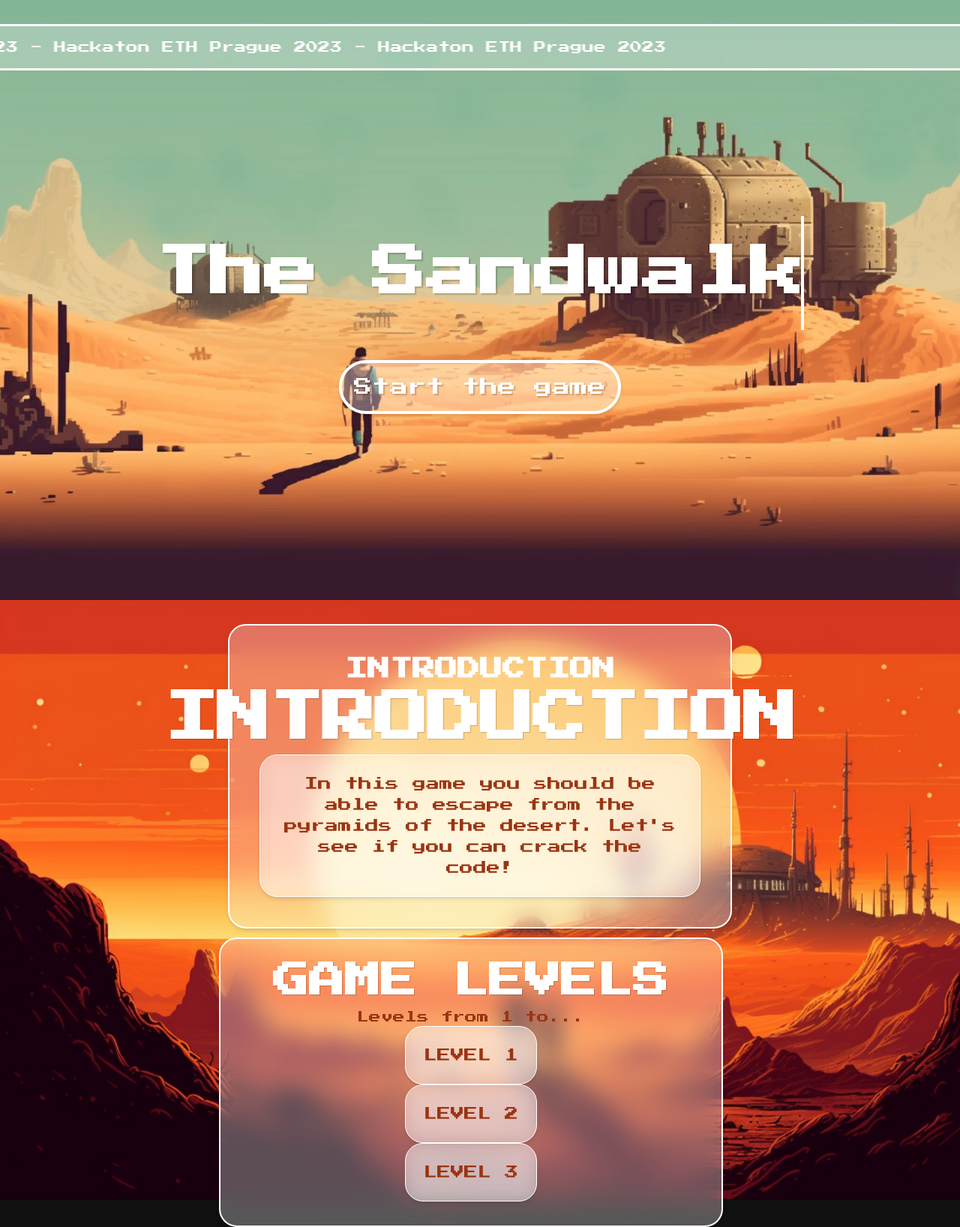
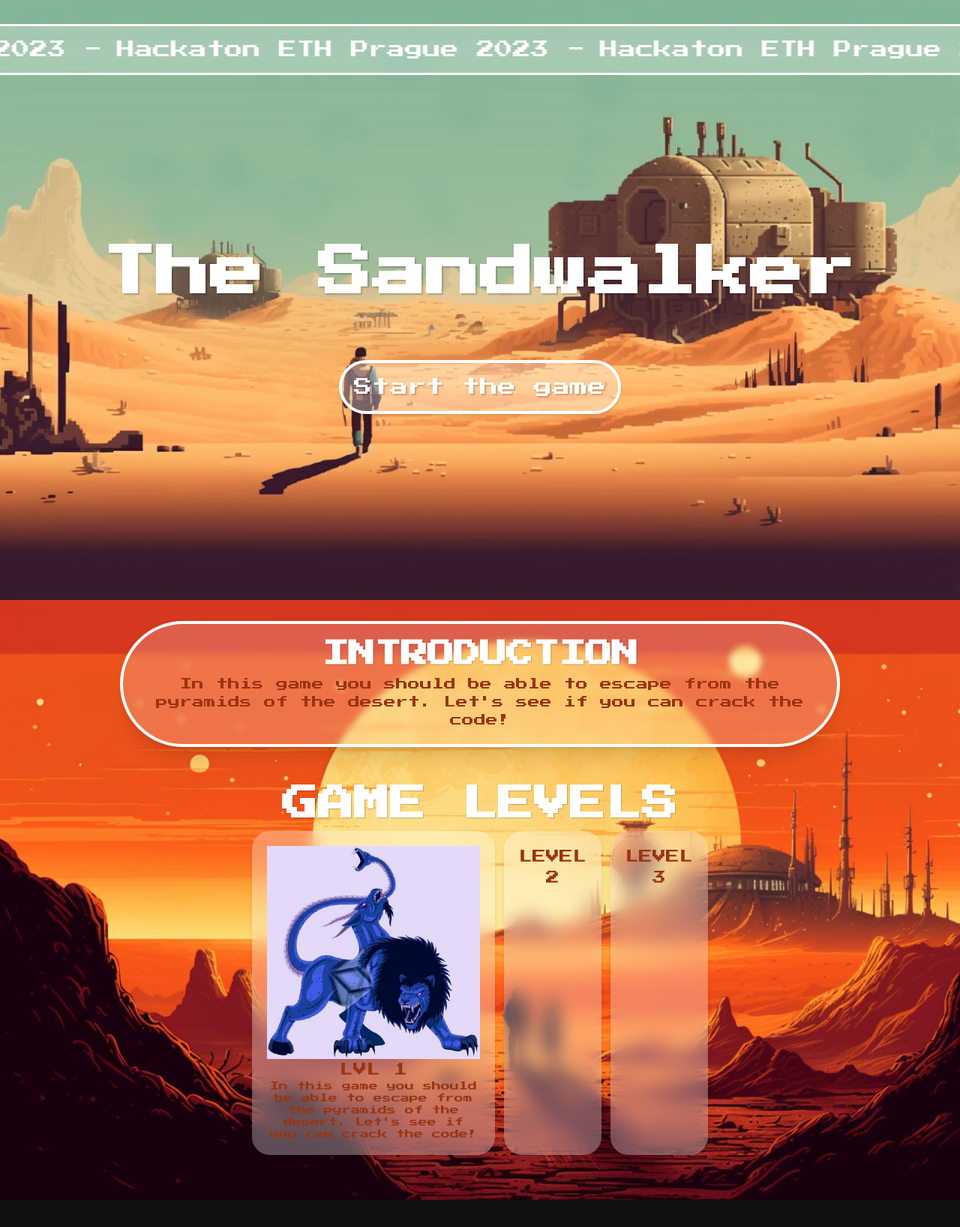
Before and after one commit to OpenTechne/TheSandWalker, a Next.js app in the folder client/: page / in a window 1280 px wide. Shown: the whole page at 75% size. After the commit the page ends 1600 px from the top, so only its background shows below. Built offline with nearby package versions, Linux system fonts and the light colour scheme.

Commit message:
Levels updated

```diff
--- a/client/src/app/style.css
+++ b/client/src/app/style.css
@@ -7,8 +7,8 @@
   width: 100vw;
   max-width: 100%;
   overflow-x: hidden;
-  padding: 1rem 0;
-  font-size: 1rem;
+  padding: .8rem 0;
+  font-size: 1.5rem;
 }
 .content{
   color: white;
@@ -16,14 +16,11 @@
 .track {
   white-space: nowrap;
   will-change: transform;
-  animation: marquee 30s linear infinite;
+  animation: marquee 15s linear infinite;
 }
 
 @keyframes marquee {
-  from {
+  100% {
     transform: translateX(-100%);
   }
-  to {
-    transform: translateX(100%);
-  }
 }
--- a/client/src/app/writer.css
+++ b/client/src/app/writer.css
@@ -5,12 +5,10 @@ body{
 .sandwalker{
   display: block;
   white-space:nowrap;/*esto hace que el texto no se rompa por los espacios en blanco*/
-  border-right:4px solid white; /*esto representa el puntero que muestra que se esta escribiendo*/
-  width:30ch; /*este ancho debe ser igual al numero de caracteres que tenga nuestro texto*/
-  animation:typing 4s infinite steps(15) , blink .3s infinite step-end alternate;
+  border-right:10px solid white; /*esto representa el puntero que muestra que se esta escribiendo*/
+  width:14ch; /*este ancho debe ser igual al numero de caracteres que tenga nuestro texto*/
+  animation: typing 3s 1 steps(14) , blink .3s infinite step-end alternate;
   overflow:hidden;
-  animation-delay:4s;
-
 }
 @keyframes typing {
   from {
--- a/client/src/components/Sections/Levels.jsx
+++ b/client/src/components/Sections/Levels.jsx
@@ -5,38 +5,26 @@ import Start from "@/components/Buttons/Start";
 export default function Levels() {
   return (
     <div>
-      <div className="relative flex h-screen flex-col items-center justify-center bg-levels bg-cover">
-
-      <div className="relative h-screen flex-row  flex-wrap items-center justify-center gap-10 bg-about pt-5 lg:flex-nowrap">
-      <div className="m-3 flex max-w-2xl flex-col items-center justify-center rounded-3xl border-2 border-white bg-white/30 p-5 shadow-md backdrop-blur-lg  lg:p-10">
-        <h1 className="pb-3 text-2xl font-semibold text-white lg:text-3xl">INTRODUCTION</h1>
-        <h2 className="pb-3 text-center text-5xl font-black tracking-tight text-white [text-shadow:_1px_1px_1px_rgb(0_0_0_/_20%)] lg:text-7xl">INTRODUCTION</h2>
-        <p className="rounded-3xl border border-white bg-white/40 p-3 text-center leading-6 text-orange-800 shadow-md backdrop-blur-md lg:p-6 lg:text-lg lg:font-medium">
-          In this game you should be able to escape from the pyramids of the desert.
-          Let's see if you can crack the code!
-        </p>
-
-
-      </div>
-      <div className="flex max-w-2xl flex-col items-center justify-center rounded-3xl border-2 border-white bg-white/30 p-8 shadow-md backdrop-blur-lg">
-        <h2 className="pb-3 text-5xl font-bold text-white [text-shadow:_1px_1px_1px_rgb(0_0_0_/_20%)]">GAME LEVELS</h2>
-        <p className="px-10 text-center font-medium text-orange-800">Levels from 1 to...</p>
-
-        <p className="rounded-3xl border border-white bg-white/40 p-3 text-center leading-6 text-orange-800 shadow-md backdrop-blur-md lg:p-6 lg:text-lg lg:font-medium">
-          LEVEL 1
-        </p>
-        <p className="rounded-3xl border border-white bg-white/40 p-3 text-center leading-6 text-orange-800 shadow-md backdrop-blur-md lg:p-6 lg:text-lg lg:font-medium">
-          LEVEL 2
-        </p>
-        <p className="rounded-3xl border border-white bg-white/40 p-3 text-center leading-6 text-orange-800 shadow-md backdrop-blur-md lg:p-6 lg:text-lg lg:font-medium">
-          LEVEL 3
-        </p>
-
+      <div className="relative flex h-screen flex-col items-center gap-5 justify-center bg-levels bg-cover">
+        <div className=" flex flex-col gap-2 items-center justify-center rounded-full border-4 border-white w-3/4 bg-white/20 shadow-xl backdrop-blur-sm p-2 lg:p-5">
+          <h1 className="text-center text-xl font-black tracking-tight text-white [text-shadow:_1px_1px_1px_rgb(0_0_0_/_20%)] lg:text-4xl">INTRODUCTION</h1>
+          <p className="rounded-3xl text-center leading-6 text-orange-800 lg:text-md">
+            In this game you should be able to escape from the pyramids of the desert. Let's see if you can crack the code!
+          </p>
+        </div>
+        <div className="flex max-w-2xl flex-col items-center justify-center p-8">
+          <h2 className="pb-3 text-5xl font-bold text-white [text-shadow:_1px_1px_1px_rgb(0_0_0_/_20%)]">GAME LEVELS</h2>
+          <ul className="rounded-3xl flex flex-row gap-3">
+            <li className="rounded-3xl border-white bg-white/30 p-3 text-center text-orange-800 shadow-md backdrop-blur-md lg:p-5 lg:text-lg">
+              <Image src="/lvl.jpg" width={500} height={500} />
+              <p>LVL 1</p>
+              <p className="text-xs">In this game you should be able to escape from the pyramids of the desert. Let's see if you can crack the code!</p>
+            </li>
+            <li className="rounded-3xl border-white bg-white/30 p-3 text-center text-orange-800 shadow-md backdrop-blur-md lg:p-5 lg:text-lg">LEVEL 2</li>
+            <li className="rounded-3xl border-white bg-white/30 p-3 text-center text-orange-800 shadow-md backdrop-blur-md lg:p-5 lg:text-lg">LEVEL 3</li>
+          </ul>
         </div>
       </div>
-
-      </div>
     </div>
-
   );
 }
--- a/client/src/components/Sections/Loop.jsx
+++ b/client/src/components/Sections/Loop.jsx
@@ -4,10 +4,25 @@ import Image from "next/image";
 export default function Loop() {
   return (
     <div class="marquee">
-      <div class="track">
-        <div class="content">
-          Hackaton ETH Prague 2023 - Hackaton ETH Prague 2023 - Hackaton ETH Prague 2023 - Hackaton ETH Prague 2023
-        </div>
+      <div class="track flex flex-row gap-5">
+        <span class="content">
+          Hackaton ETH Prague 2023 -
+        </span>
+        <span class="content">
+          Hackaton ETH Prague 2023 -
+        </span>
+        <span class="content">
+          Hackaton ETH Prague 2023 -
+        </span>
+        <span class="content">
+          Hackaton ETH Prague 2023 -
+        </span>
+        <span class="content">
+          Hackaton ETH Prague 2023 -
+        </span>
+        <span class="content">
+          Hackaton ETH Prague 2023 -
+        </span>
       </div>
     </div>
   );
```
Also changed, not shown: client/public/lvl.jpg (added).
